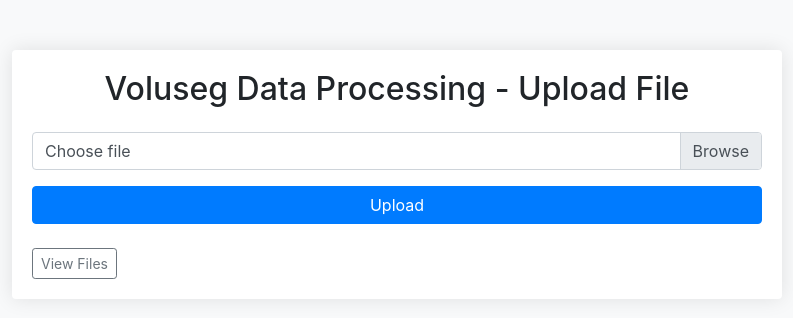
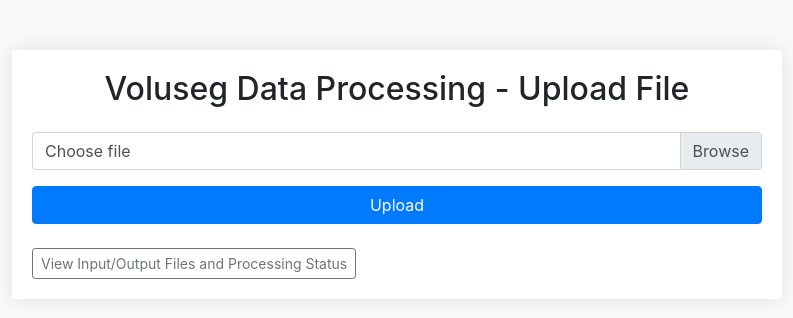
Before and after one commit to jgornet/cell-segmentation, a Flask app: page / in a window 1280 px wide. Shown: the top 318 px of the page, without its empty margins (243-1036 px from the left). Run offline with Flask 3, Linux system fonts and the light colour scheme; some libraries are stand-ins or nearby versions.

Commit message:
Changged button text

```diff
--- a/website/templates/upload.html
+++ b/website/templates/upload.html
@@ -35,7 +35,7 @@
                 <div id="status" class="mt-3"></div>
                 <div id="error" class="mt-3 text-danger"></div>
                 <div class="mt-4">
-                    <a href="{{ url_for('list_files') }}" class="btn btn-outline-secondary btn-sm">View Files</a>
+                    <a href="{{ url_for('list_files') }}" class="btn btn-outline-secondary btn-sm">View Input/Output Files and Processing Status</a>
                 </div>
             </div>
         </div>
```
